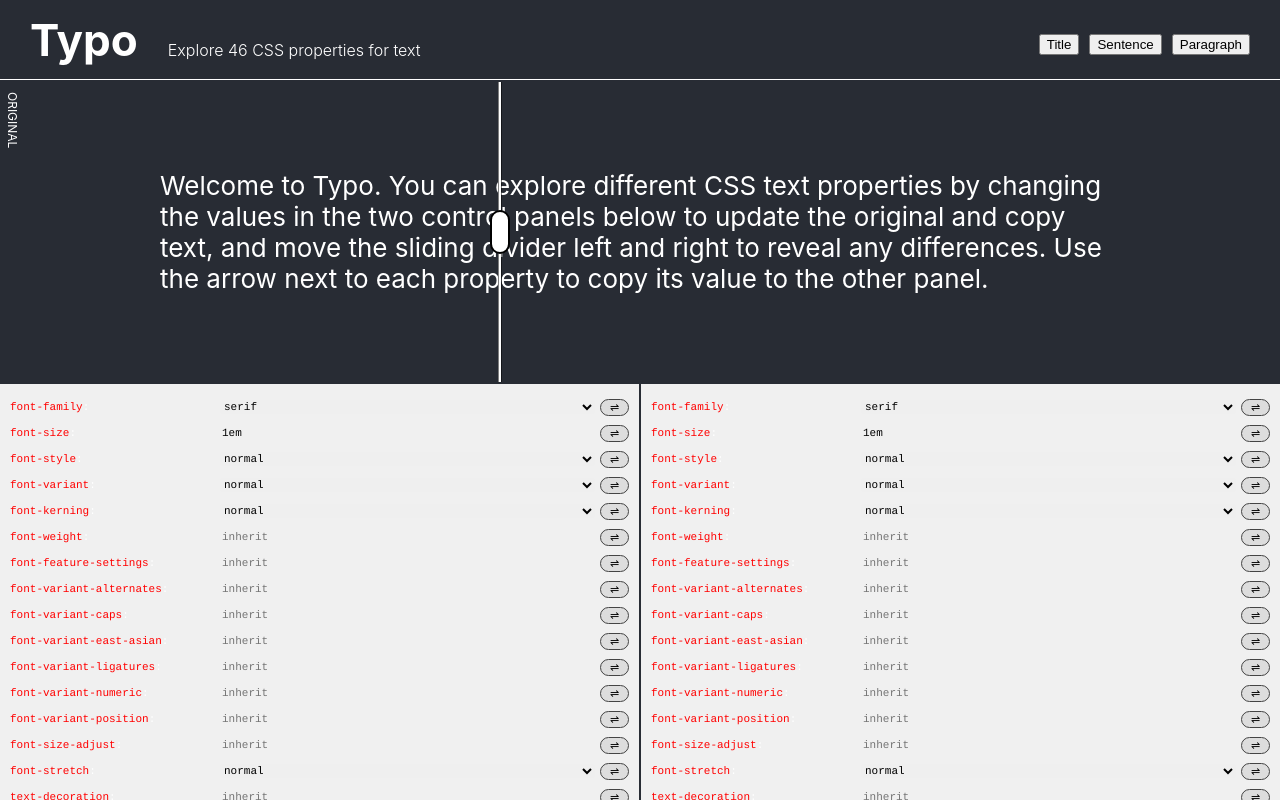
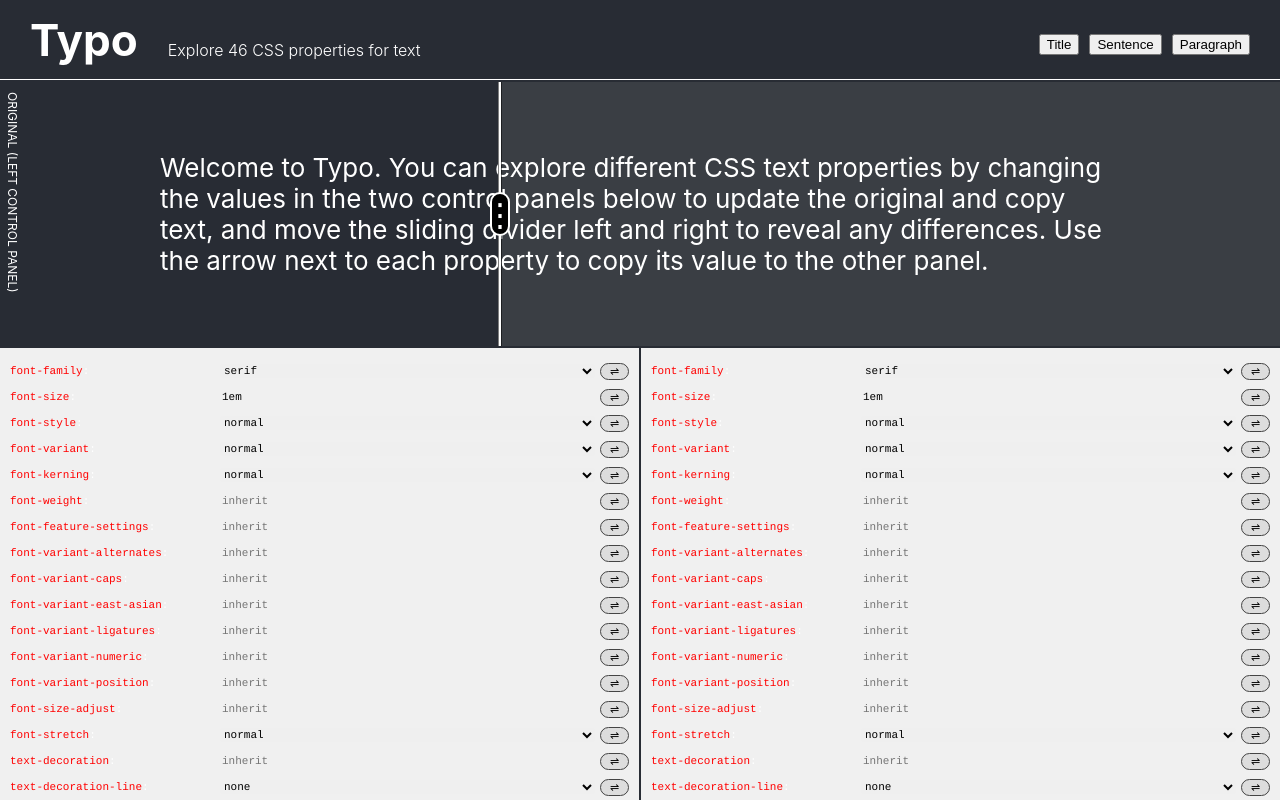
Before and after one commit to onion2k/typo, a React (Create React App) app: page / in a window 1280 px wide. Shown: the top 800 px of the page. Built offline with nearby package versions, Linux system fonts and the light colour scheme.

Commit message:
Updated background color, titles

```diff
--- a/src/App.css
+++ b/src/App.css
@@ -8,13 +8,14 @@
 
 .App {
   position: relative;
+  height: 100vh;
   width: 100vw;
   background-color: #282c34;
   font-size: calc(10px + 2vmin);
   color: white;
   display: grid;
   grid-template-columns: 1fr 1fr;
-  grid-template-rows: 80px 300px auto;
+  grid-template-rows: 80px 33vh auto;
   grid-template-areas: "header header" "typo typo" "left right";
   grid-gap: 2px;
 }
@@ -28,38 +29,3 @@
   grid-area: typo;
   overflow: hidden;
 }
-
-.dividerMouseArea {
-  position: relative;
-  width: 100%;
-  height: 100%;
-  z-index: 3;
-}
-
-.divider {
-  position: absolute;
-  top: 0;
-  bottom: 0;
-  z-index: 4;
-  width: 20px;
-  display: flex;
-  background: linear-gradient(
-    to right,
-    transparent,
-    transparent 8px,
-    black 8px,
-    white 9px,
-    white 11px,
-    black 11px,
-    transparent 12px
-  );
-  align-items: center;
-}
-
-.handle {
-  width: 16px;
-  border: 2px solid black;
-  height: 40px;
-  border-radius: 10px;
-  background-color: white;
-}
--- a/src/App.js
+++ b/src/App.js
@@ -7,12 +7,13 @@
 import "./App.css";
 
 const defaultState = {
-    color: "#ffffff",
-    fontSize: "1em",
-    maxWidth: "960px"
-}
+  color: "#ffffff",
+  fontSize: "1em",
+  maxWidth: "960px"
+};
 
-const defaultContent = 'Welcome to Typo. You can explore different CSS text properties by changing the values in the two control panels below to update the original and copy text, and move the sliding divider left and right to reveal any differences. Use the arrow next to each property to copy its value to the other panel.';
+const defaultContent =
+  "Welcome to Typo. You can explore different CSS text properties by changing the values in the two control panels below to update the original and copy text, and move the sliding divider left and right to reveal any differences. Use the arrow next to each property to copy its value to the other panel.";
 
 export default function App() {
   let [split, setSplit] = useState(500);
@@ -32,8 +33,18 @@
       <Header setContent={setContent} />
       <SplitContext.Provider value={{ split: split, update: setSplit }}>
         <div className="typo-splitscreen">
-          <Typo copy title="Copy" style={copy} content={content} />
-          <Typo original title="Original" style={original} content={content} />
+          <Typo
+            copy
+            title="Copy (right control panel)"
+            style={copy}
+            content={content}
+          />
+          <Typo
+            original
+            title="Original (left control panel)"
+            style={original}
+            content={content}
+          />
           <Divider />
         </div>
       </SplitContext.Provider>
--- a/src/Components/Controller.css
+++ b/src/Components/Controller.css
@@ -6,7 +6,7 @@
   text-transform: lowercase;
   display: grid;
   grid-template-columns: 210px 1fr 34px;
-  grid-auto-rows: minmax(20px, 26px);
+  grid-auto-rows: 26px;
   grid-gap: 0;
   align-items: center;
   overflow: scroll;
@@ -29,7 +29,7 @@
   font-family: Courier, monospace;
 }
 
-.controller > input[value='inherit'] {
+.controller > input[value="inherit"] {
   color: #888888;
 }
 
--- /dev/null
+++ b/src/Components/Divider.css
@@ -0,0 +1,45 @@
+.dividerMouseArea {
+  position: relative;
+  width: 100%;
+  height: 100%;
+  z-index: 3;
+}
+
+.divider {
+  position: absolute;
+  top: 0;
+  bottom: 0;
+  z-index: 4;
+  width: 20px;
+  display: flex;
+  background: linear-gradient(
+    to right,
+    transparent,
+    transparent 8px,
+    black 8px,
+    white 9px,
+    white 11px,
+    black 11px,
+    transparent 12px
+  );
+  align-items: center;
+}
+
+.handle {
+  display: flex;
+  align-items: center;
+  justify-content: center;
+  width: 16px;
+  border: 2px solid white;
+  height: 40px;
+  border-radius: 10px;
+  background-color: #000;
+  color: white;
+  font-size: 2rem;
+  cursor: grab;
+  user-select: none;
+}
+
+.handle.dragging {
+  cursor: grabbing;
+}
--- a/src/Components/Divider.js
+++ b/src/Components/Divider.js
@@ -1,5 +1,6 @@
 import React, { useContext, useState } from "react";
 import SplitContext from "../Split";
+import "./Divider.css";
 
 export default function Divider() {
   let split = useContext(SplitContext);
@@ -7,7 +8,7 @@
 
   const moveDivider = e => {
     if (dragging !== false) {
-      split.update(e.clientX - 10);
+      split.update(e.clientX);
     }
   };
 
@@ -18,7 +19,12 @@
       onMouseUp={e => setDragging(false)}
     >
       <div className="divider" style={{ left: split.split - 10 + "px" }}>
-        <span className="handle" onMouseDown={e => setDragging(true)} />
+        <span
+          className={`handle ${dragging ? "dragging" : ""}`}
+          onMouseDown={e => setDragging(true)}
+        >
+          ⋮
+        </span>
       </div>
     </div>
   );
--- a/src/Components/Typo.css
+++ b/src/Components/Typo.css
@@ -9,6 +9,7 @@
 
 .typo.copy {
   z-index: 2;
+  background-color: #3a3e44;
 }
 
 .typo > span.title {
@@ -22,7 +23,7 @@
 
 .typo.copy > span.title {
   width: 15px;
-  sbottom: 10px;
+  bottom: 10px;
   right: 5px;
   writing-mode: tb-rl;
   transform: rotate(-180deg);
--- a/src/Components/Typo.js
+++ b/src/Components/Typo.js
@@ -13,7 +13,9 @@
   let style = {};
 
   if (data.copy) {
-    clipPath = `polygon(${split.split}px 0, 100vw 0, 100vw 100vh, ${split.split}px 100vh)`;
+    clipPath = `polygon(${split.split}px 0, 100vw 0, 100vw 100vh, ${
+      split.split
+    }px 100vh)`;
   }
 
   if (data.style) {
@@ -29,7 +31,7 @@
     >
       <span className="title">{data.title}</span>
       <div className="content" style={style}>
-        { data.content }
+        {data.content}
       </div>
     </div>
   );
```
